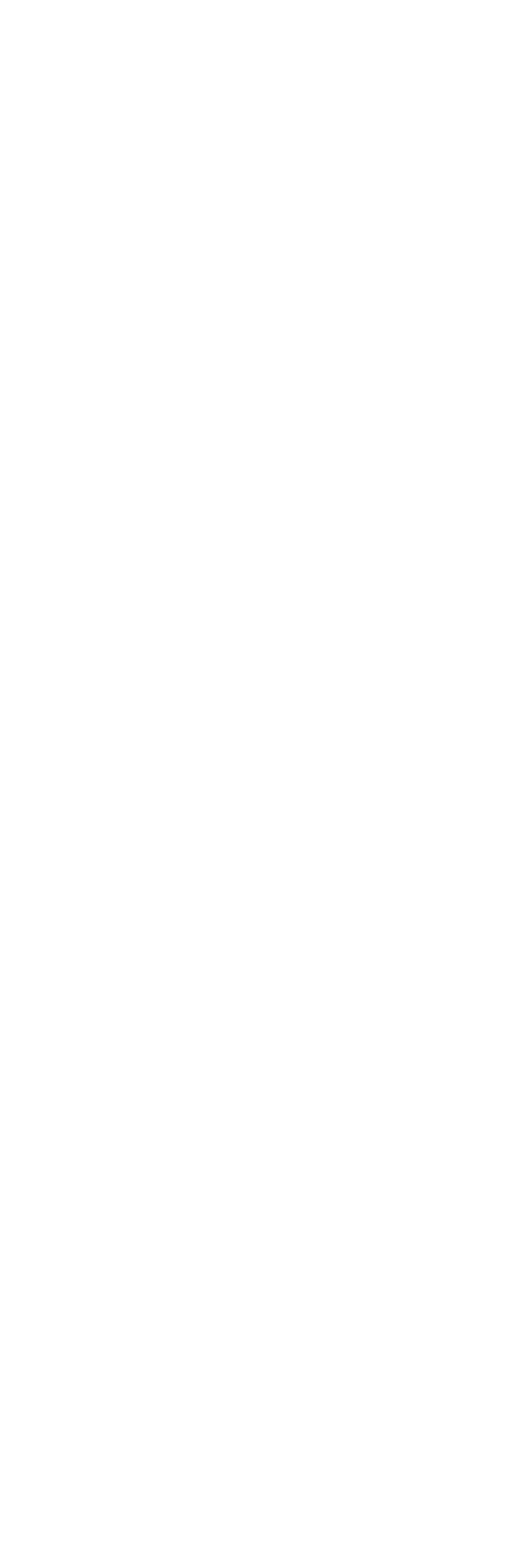
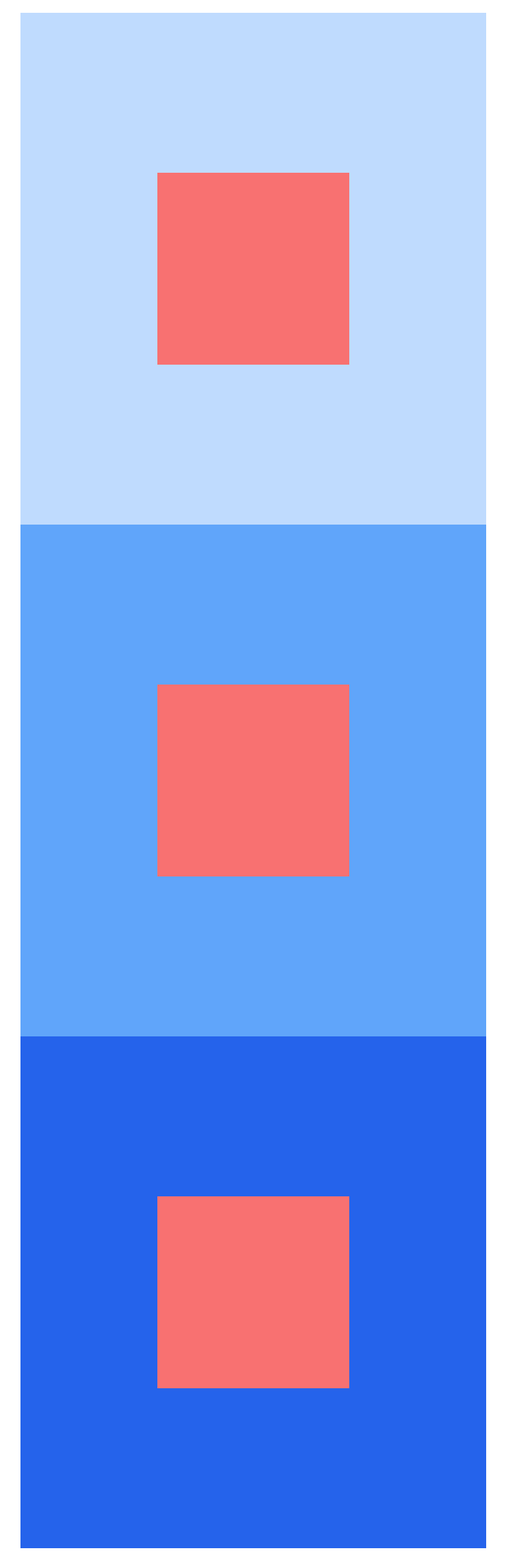
Before and after one commit to Nischal1101/gsap, a Next.js app: page / in a window 1280 px wide. Shown: the whole page at 64% size, without its empty margins (244-1035 px from the left). Before the commit the page ends 800 px from the top, so only its background shows below. Built offline with nearby package versions, Linux system fonts and the light colour scheme.

Commit message:
checking why to use scrollTrigger

```diff
--- a/src/app/page.tsx
+++ b/src/app/page.tsx
@@ -1,36 +1,39 @@
 "use client";
 import Hero from "@/components/Hero";
 import Navbar from "@/components/Navbar";
+import ScrollTriggerPage from "@/components/ScrollTriggerPage";
 import { useGSAP } from "@gsap/react";
 import gsap from "gsap";
 
 export default function Home() {
-  const tl = gsap.timeline();
-  useGSAP(() => {
-    tl.from("#logo", {
-      opacity: 0,
-      y: -30,
-      delay: 1,
-      duration: 2,
-    });
-    tl.from("li", {
-      opacity: 0,
-      y: -30,
-      duration: 2,
-      stagger: 1,
-    });
-    gsap.from("#hero", {
-      y: 20,
-      opcaity: 0,
-      duration: 0.5,
-      scale: 0.2,
-    });
-  }, []);
+  // const tl = gsap.timeline();
+  // useGSAP(() => {
+  //   tl.from("#logo", {
+  //     opacity: 0,
+  //     y: -30,
+  //     delay: 1,
+  //     duration: 2,
+  //   });
+  //   tl.from("li", {
+  //     opacity: 0,
+  //     y: -30,
+  //     duration: 2,
+  //     stagger: 1,
+  //   });
+  //   gsap.from("#hero", {
+  //     y: 20,
+  //     opcaity: 0,
+  //     duration: 0.5,
+  //     scale: 0.2,
+  //   });
+  // }, []);
+
   return (
     <>
       <section className="max-w-3xl p-5 mx-auto ">
-       {/* <Navbar/> */}
+        {/* <Navbar/> */}
         {/* <Hero/> */}
+        <ScrollTriggerPage />
       </section>
     </>
   );
--- /dev/null
+++ b/src/components/ScrollTriggerPage.tsx
@@ -0,0 +1,43 @@
+import { useGSAP } from "@gsap/react";
+import gsap from "gsap";
+
+const ScrollTriggerPage = () => {
+  useGSAP(() => {
+    gsap.from("#page1 #box", {
+      scale: 0,
+      duration: 2,
+      delay: 1,
+      rotate: 360,
+    });
+    gsap.from("#page2 #box", {
+      scale: 0,
+      duration: 2,
+      delay: 1,
+      rotate: 360,
+    });
+  }, []);
+  return (
+    <>
+      <div
+        id="page1"
+        className="h-screen w-full bg-blue-200 flex items-center justify-center "
+      >
+        <div id="box" className="h-[300px] w-[300px] bg-red-400"></div>
+      </div>
+      <div
+        id="page2"
+        className="h-screen w-full bg-blue-400 flex items-center justify-center"
+      >
+        <div id="box" className="h-[300px] w-[300px] bg-red-400"></div>
+      </div>
+      <div
+        id="page3"
+        className="h-screen w-full bg-blue-600 flex items-center justify-center"
+      >
+        <div id="box" className="h-[300px] w-[300px] bg-red-400"></div>
+      </div>
+    </>
+  );
+};
+
+export default ScrollTriggerPage;
```
